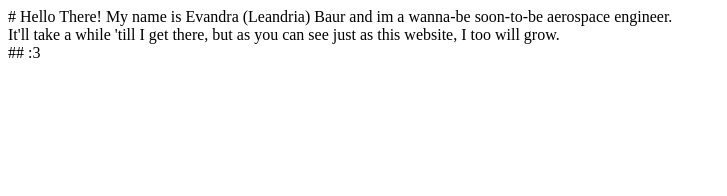
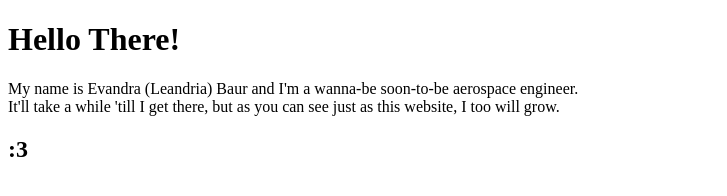
Before and after one commit to ArisBaur/my-website, a plain HTML site: page index.html in a window 1280 px wide. Shown: the whole page, without its empty margins (0-727 px from the left). Drawn offline with Linux system fonts and the light colour scheme.

Commit message:
markdown -> html

```diff
--- a/index.html
+++ b/index.html
@@ -1,5 +1,14 @@
-# Hello There!
-My name is Evandra (Leandria) Baur and im a wanna-be soon-to-be aerospace engineer. <br>
-It'll take a while 'till I get there, but as you can see just as this website, I too will grow. <br>
-
-## :3
+<!DOCTYPE html>
+<html lang="en">
+<head>
+    <meta charset="UTF-8">
+    <meta name="viewport" content="width=device-width, initial-scale=1.0">
+    <title>baur.cyou</title>
+</head>
+<body>
+    <h1>Hello There!</h1>
+    <p>My name is Evandra (Leandria) Baur and I'm a wanna-be soon-to-be aerospace engineer. <br>
+    It'll take a while 'till I get there, but as you can see just as this website, I too will grow. <br></p>
+    <h2>:3</h2>
+</body>
+</html>
```
